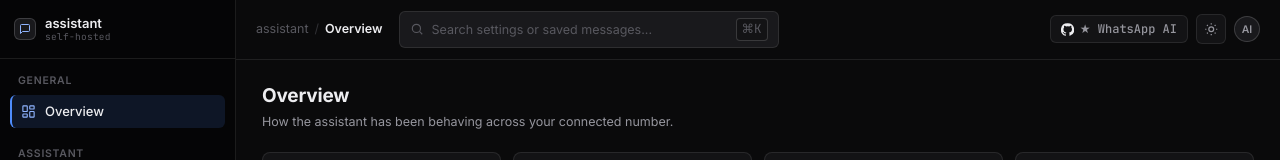
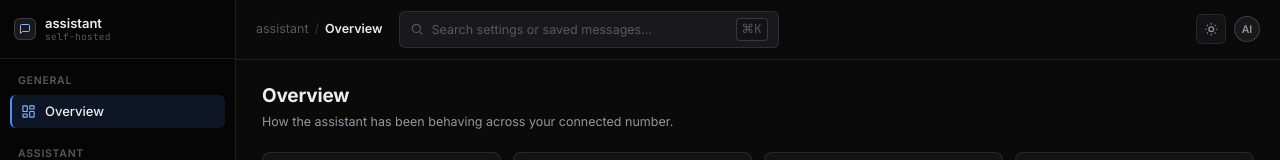
Before and after one commit to DeveloperAnuragsrivastav/self-hosted-whatsapp-ai, a website: page public/index.html in a window 1280 px wide. Shown: the top 160 px of the page. Drawn offline with nearby package versions, Linux system fonts and the light colour scheme; no server answers.

Commit message:
Remove GitHub badge from UI

```diff
--- a/public/index.html
+++ b/public/index.html
@@ -92,10 +92,7 @@
         <span class="kbd">⌘K</span>
       </div>
       <div class="top-actions">
-        <button class="gh-badge" onclick="window.open('https://github.com/pedroslopez/whatsapp-web.js','_blank')">
-          <svg viewBox="0 0 24 24" fill="currentColor"><path d="M12 .3a12 12 0 00-3.8 23.4c.6.1.8-.3.8-.6v-2.2c-3.3.7-4-1.6-4-1.6-.6-1.4-1.4-1.8-1.4-1.8-1.1-.8.1-.7.1-.7 1.2.1 1.9 1.3 1.9 1.3 1.1 1.9 2.9 1.3 3.6 1 .1-.8.4-1.3.8-1.6-2.7-.3-5.5-1.3-5.5-5.9 0-1.3.5-2.4 1.3-3.2-.1-.3-.6-1.6.1-3.2 0 0 1-.3 3.4 1.2a11.5 11.5 0 016.2 0c2.4-1.6 3.4-1.2 3.4-1.2.7 1.6.2 2.9.1 3.2.8.8 1.3 1.9 1.3 3.2 0 4.6-2.8 5.6-5.5 5.9.4.4.8 1.1.8 2.2v3.3c0 .3.2.7.8.6A12 12 0 0012 .3z"/></svg>
-          <span class="stars">★ WhatsApp AI</span>
-        </button>
+
         <button class="icon-btn" onclick="toggleTheme()" id="themeBtn" title="Toggle theme">
           <svg viewBox="0 0 24 24" fill="none" stroke="currentColor" stroke-width="2"><circle cx="12" cy="12" r="4"/><path d="M12 2v2M12 20v2M4.9 4.9l1.4 1.4M17.7 17.7l1.4 1.4M2 12h2M20 12h2M4.9 19.1l1.4-1.4M17.7 6.3l1.4-1.4"/></svg>
         </button>
```
